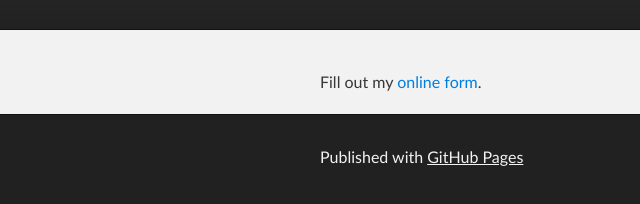
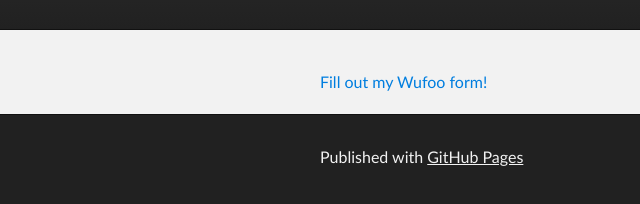
Before and after one commit to autumnv/autumnv.github.com, a plain HTML site: page index.html in a window 1280 px wide. Shown: the part 180-384 px from the top of the page, 0-640 px from the left. Drawn offline with Linux system fonts and the light colour scheme.

Commit message:
Replace master branch with page content via GitHub

```diff
--- a/index.html
+++ b/index.html
@@ -27,11 +27,7 @@
     <!-- MAIN CONTENT -->
     <div id="main_content_wrap" class="outer">
       <section id="main_content" class="inner">
-        <div>
-Fill out my <a href="https://brandontreb.wufoo.com/forms/ml8cmh31e1vav1">online form</a>.
-</div>
-
-
+        <a href="https://brandontreb.wufoo.com/forms/ml8cmh31e1vav1/">Fill out my Wufoo form!</a>
       </section>
     </div>
 
--- a/params.json
+++ b/params.json
@@ -1 +1 @@
-{"name":"Autumn Village","tagline":"Alpha Tester Signup","body":"<div id=\"wufoo-ml8cmh31e1vav1\">\r\nFill out my <a href=\"https://brandontreb.wufoo.com/forms/ml8cmh31e1vav1\">online form</a>.\r\n</div>\r\n<script type=\"text/javascript\">var ml8cmh31e1vav1;(function(d, t) {\r\nvar s = d.createElement(t), options = {\r\n'userName':'brandontreb', \r\n'formHash':'ml8cmh31e1vav1', \r\n'autoResize':true,\r\n'height':'320',\r\n'async':true,\r\n'host':'wufoo.com',\r\n'header':'show', \r\n'ssl':true};\r\ns.src = ('https:' == d.location.protocol ? 'https://' : 'http://') + 'wufoo.com/scripts/embed/form.js';\r\ns.onload = s.onreadystatechange = function() {\r\nvar rs = this.readyState; if (rs) if (rs != 'complete') if (rs != 'loaded') return;\r\ntry { ml8cmh31e1vav1 = new WufooForm();ml8cmh31e1vav1.initialize(options);ml8cmh31e1vav1.display(); } catch (e) {}};\r\nvar scr = d.getElementsByTagName(t)[0], par = scr.parentNode; par.insertBefore(s, scr);\r\n})(document, 'script');</script>\r\n","google":"","note":"Don't delete this file! It's used internally to help with page regeneration."}
+{"name":"Autumn Village","tagline":"Alpha Tester Signup","body":"<iframe height=\"320\" allowTransparency=\"true\" frameborder=\"0\" scrolling=\"no\" style=\"width:100%;border:none\"  src=\"https://brandontreb.wufoo.com/embed/ml8cmh31e1vav1/\"><a href=\"https://brandontreb.wufoo.com/forms/ml8cmh31e1vav1/\">Fill out my Wufoo form!</a></iframe>","google":"","note":"Don't delete this file! It's used internally to help with page regeneration."}
```
